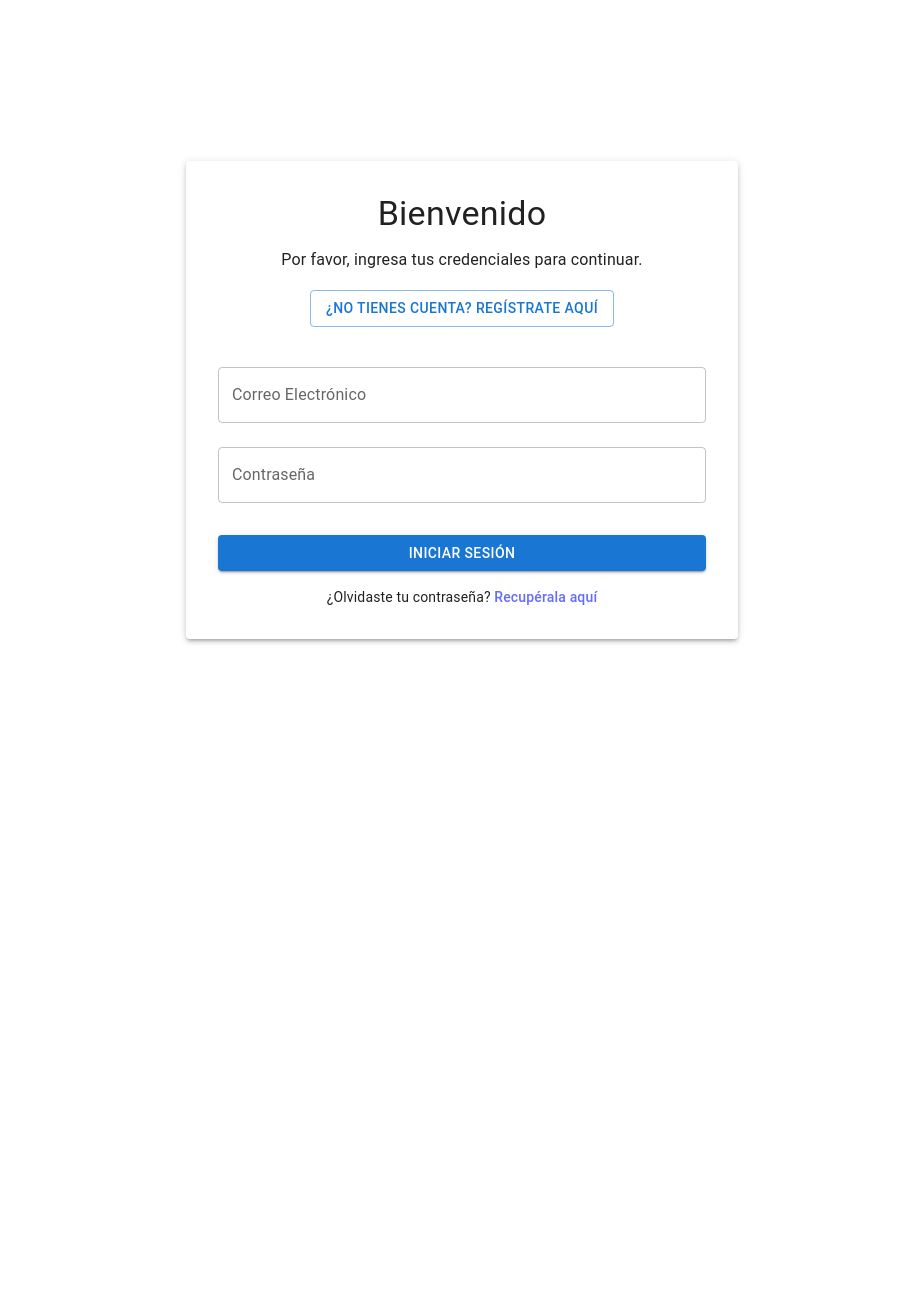
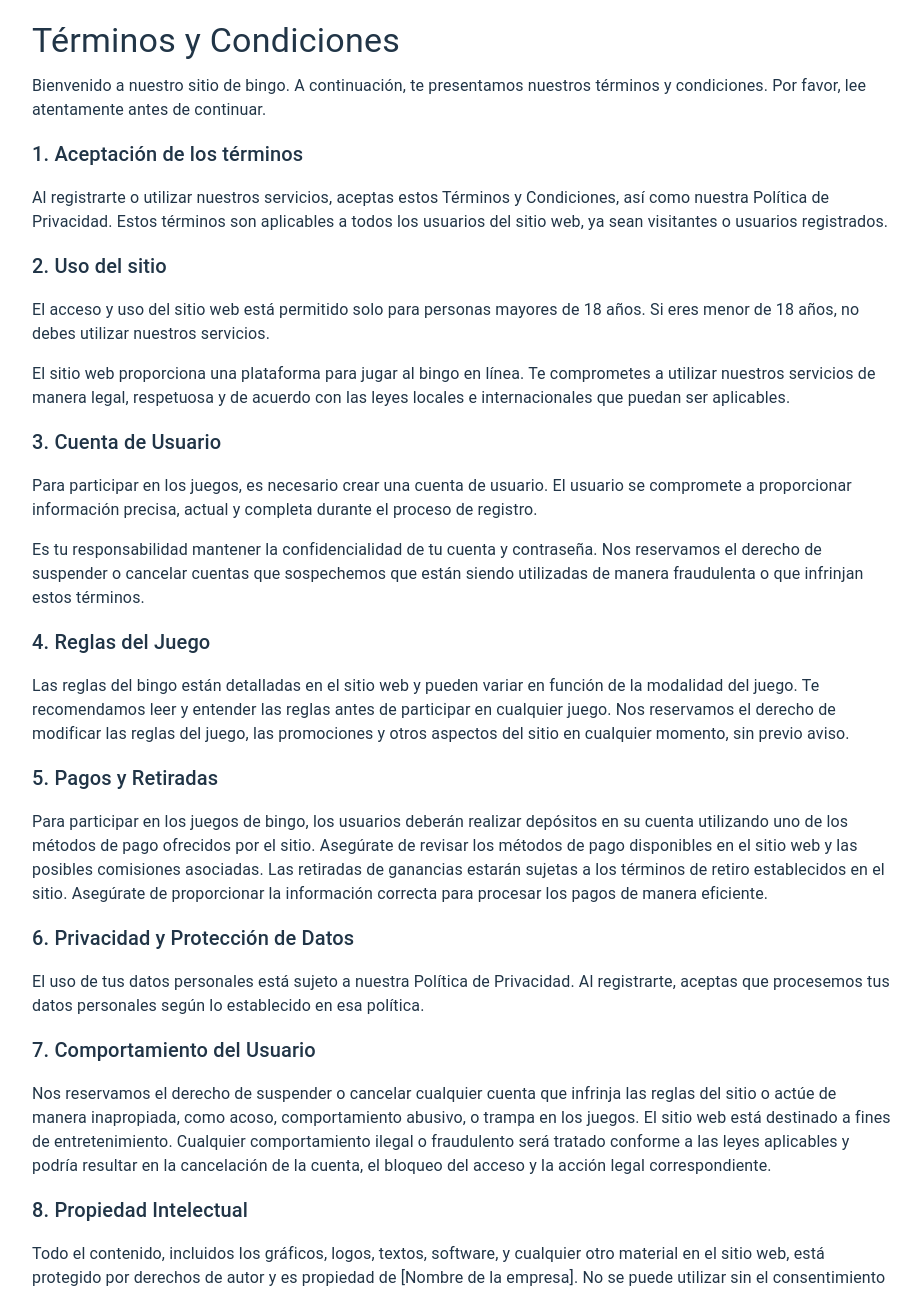
Before and after one commit to camilopulgarin/bingo-web, a React (Vite) app: page /terms-and-conditions in a window 1280 px wide. Before the commit this address led to /login. Shown: the top 1293 px of the page, without its empty margins (178-1099 px from the left). Before the commit the page ends 800 px from the top, so only its background shows below. Built offline with nearby package versions, Linux system fonts and the light colour scheme.

Commit message:
Terminos y condiciones

```diff
--- /dev/null
+++ b/src/pages/TermsAndConditions/TermsAndConditions.jsx
@@ -0,0 +1,119 @@
+
+import React from 'react';
+import { Container, Typography, Box } from '@mui/material';
+
+const TermsAndConditions = () => {
+  return (
+    <Container maxWidth="md" style={{ padding: '20px' }}>
+      <Box>
+        <Typography variant="h4" gutterBottom>
+          Términos y Condiciones
+        </Typography>
+        <Typography variant="body1" paragraph>
+          Bienvenido a nuestro sitio de bingo. A continuación, te presentamos nuestros
+          términos y condiciones. Por favor, lee atentamente antes de continuar.
+        </Typography>
+        <Typography variant="h6" paragraph>
+          1. Aceptación de los términos
+        </Typography>
+        <Typography variant="body1" paragraph>
+          Al registrarte o utilizar nuestros servicios, aceptas estos Términos y Condiciones, así como nuestra     Política de Privacidad. Estos términos son aplicables a todos los usuarios del sitio web, ya sean   visitantes o usuarios registrados.
+        </Typography>
+        {/* Aquí agregas todo el contenido de los términos y condiciones */}
+
+        <Typography variant="h6" paragraph>
+          2. Uso del sitio
+        </Typography>
+        <Typography variant="body1" paragraph>
+          El acceso y uso del sitio web está permitido solo para personas mayores de 18 años. Si eres menor de 18 años, no debes utilizar nuestros servicios.
+        </Typography>
+        <Typography variant="body1" paragraph>
+          El sitio web proporciona una plataforma para jugar al bingo en línea. Te comprometes a utilizar nuestros     servicios de manera legal, respetuosa y de acuerdo con las leyes locales e internacionales que puedan   ser aplicables.
+        </Typography>
+        <Typography variant="h6" paragraph>
+        3. Cuenta de Usuario
+        </Typography>
+        <Typography variant="body1" paragraph>
+          Para participar en los juegos, es necesario crear una cuenta de usuario. El usuario se compromete a      proporcionar información precisa, actual y completa durante el proceso de registro.
+        </Typography>
+        <Typography variant="body1" paragraph>
+
+          Es tu responsabilidad mantener la confidencialidad de tu cuenta y contraseña. Nos reservamos el derecho      de suspender o cancelar cuentas que sospechemos que están siendo utilizadas de manera fraudulenta o que      infrinjan estos términos.</Typography>
+        <Typography variant="h6" paragraph>
+          4. Reglas del Juego
+        </Typography>
+        <Typography variant="body1" paragraph>
+        Las reglas del bingo están detalladas en el sitio web y pueden variar en función de la modalidad del juego. Te recomendamos leer y entender las reglas antes de participar en cualquier juego.
+
+        Nos reservamos el derecho de modificar las reglas del juego, las promociones y otros aspectos del sitio en cualquier momento, sin previo aviso.
+        </Typography>
+        <Typography variant="h6" paragraph>
+          5. Pagos y Retiradas
+        </Typography>
+        <Typography variant="body1" paragraph>
+          Para participar en los juegos de bingo, los usuarios deberán realizar depósitos en su cuenta utilizando   uno de los métodos de pago ofrecidos por el sitio. Asegúrate de revisar los métodos de pago disponibles   en el sitio web y las posibles comisiones asociadas.
+
+          Las retiradas de ganancias estarán sujetas a los términos de retiro establecidos en el sitio. Asegúrate   de proporcionar la información correcta para procesar los pagos de manera eficiente.
+        </Typography>
+        <Typography variant="h6" paragraph>
+          6. Privacidad y Protección de Datos
+        </Typography>
+        <Typography variant="body1" paragraph>
+          El uso de tus datos personales está sujeto a nuestra Política de Privacidad. Al registrarte, aceptas que procesemos tus datos personales según lo establecido en esa política.
+        </Typography>
+        <Typography variant="h6" paragraph>
+          7. Comportamiento del Usuario
+        </Typography>
+        <Typography variant="body1" paragraph>
+          Nos reservamos el derecho de suspender o cancelar cualquier cuenta que infrinja las reglas del sitio o actúe de manera inapropiada, como acoso, comportamiento abusivo, o trampa en los juegos.
+
+          El sitio web está destinado a fines de entretenimiento. Cualquier comportamiento ilegal o fraudulento será tratado conforme a las leyes aplicables y podría resultar en la cancelación de la cuenta, el bloqueo del acceso y la acción legal correspondiente.
+        </Typography>
+        <Typography variant="h6" paragraph>
+          8. Propiedad Intelectual
+        </Typography>
+        <Typography variant="body1" paragraph>
+          Todo el contenido, incluidos los gráficos, logos, textos, software, y cualquier otro material en el sitio web, está protegido por derechos de autor y es propiedad de [Nombre de la empresa]. No se puede utilizar sin el consentimiento expreso de la empresa.
+        </Typography>
+        <Typography variant="h6" paragraph>
+          9. Modificación de los Términos y Condiciones
+        </Typography>
+        <Typography variant="body1" paragraph>
+          Nos reservamos el derecho de modificar estos Términos y Condiciones en cualquier momento. Las modificaciones entrarán en vigor en el momento en que se publiquen en el sitio web. Te recomendamos que revises periódicamente esta página para estar al tanto de cualquier cambio.
+        </Typography>
+        <Typography variant="h6" paragraph>
+          10. Limitación de Responsabilidad
+        </Typography>
+        <Typography variant="body1" paragraph>
+          [Nombre de la empresa] no será responsable por cualquier pérdida o daño derivado del uso del sitio web, incluidos, pero no limitados a, daños directos, indirectos, incidentales, especiales o consecuentes. No garantizamos que el sitio web esté libre de errores, virus o fallos.
+        </Typography>
+        <Typography variant="h6" paragraph>
+          11. Jurisdicción y Ley Aplicable
+        </Typography>
+        <Typography variant="body1" paragraph>
+          Estos Términos y Condiciones se rigen por las leyes de [País o región]. Cualquier disputa relacionada con estos términos se resolverá en los tribunales competentes de [Ciudad o Región].
+        </Typography>
+        <Typography variant="h6" paragraph>
+          12. Terminación del Servicio
+        </Typography>
+        <Typography variant="body1" paragraph>
+          Nos reservamos el derecho de suspender o finalizar tu cuenta en cualquier momento y sin previo aviso si consideramos que has infringido estos Términos y Condiciones o por cualquier otra razón a nuestra discreción.
+        </Typography>
+        <Typography variant="h6" paragraph>
+          13. Contactar con Nosotros
+        </Typography>
+        <Typography variant="body1" paragraph>
+          Si tienes alguna pregunta sobre estos Términos y Condiciones, puedes contactarnos a través de [correo electrónico] o por teléfono al [número de teléfono].
+        </Typography>
+        <Typography variant="h6" paragraph>
+          Política de Privacidad
+        </Typography>
+        <Typography variant="body1" paragraph>
+          Te recomendamos revisar nuestra Política de Privacidad para entender cómo manejamos tu información personal.
+        </Typography>
+      </Box>
+    </Container>
+  );
+};
+
+export default TermsAndConditions;
--- a/src/routes/Approutes.jsx
+++ b/src/routes/Approutes.jsx
@@ -1,6 +1,7 @@
 import { BrowserRouter as Router, Routes, Route, Navigate } from 'react-router-dom';
 import Login from '../pages/login';
 import Register from '../pages/register';
+import TermsAndConditions from '../pages/TermsAndConditions/TermsAndConditions';
 
 const AppRoutes = () => {
   //comentario
@@ -14,6 +15,8 @@ const AppRoutes = () => {
         <Route path="/register" element={<Register />} />
         {/* Redireccionar a login por defecto */}
         <Route path="*" element={<Navigate to="/register" replace />} />
+        <Route path="/terms-and-conditions" element={<TermsAndConditions />} />
+
       </Routes>
     </Router>
   );
```
